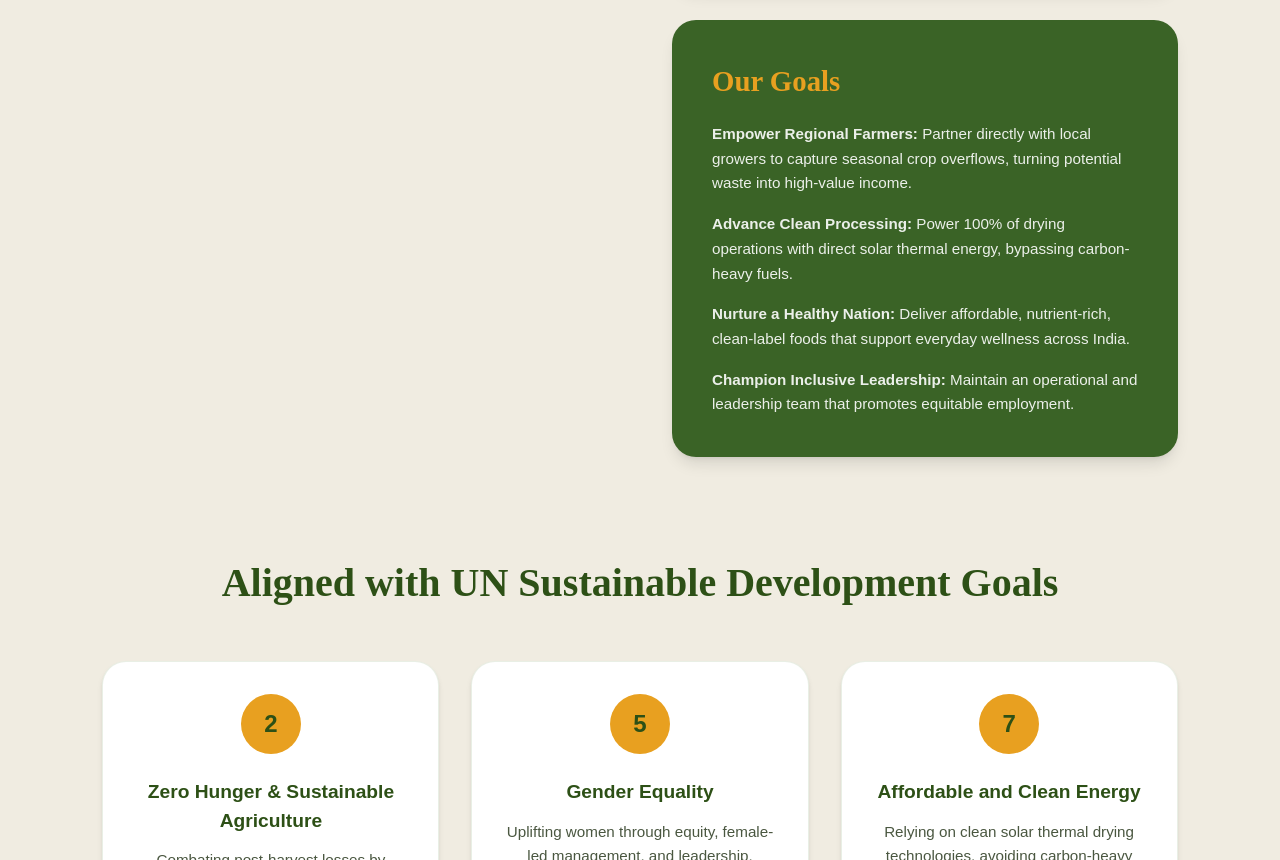
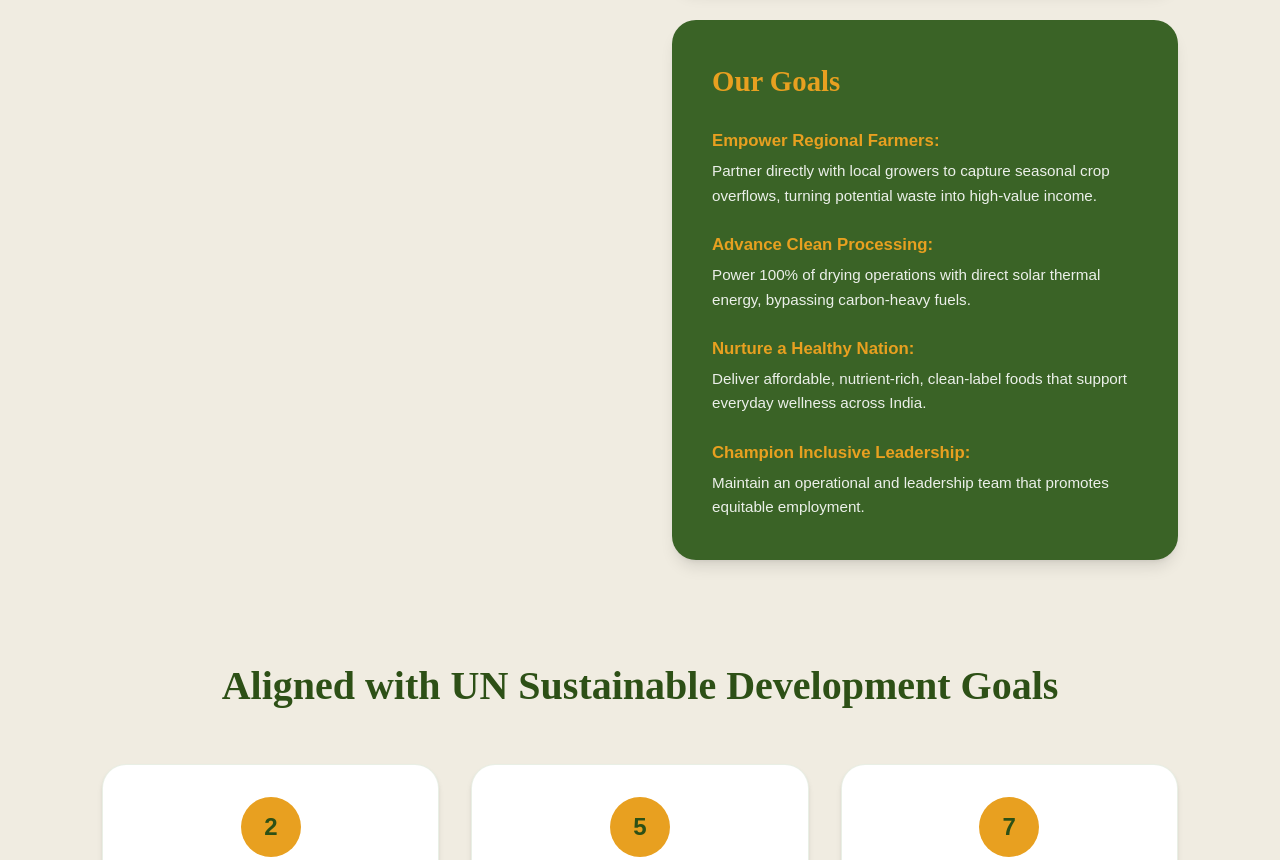
Before and after one commit to 56amit/sun-cured-Frontend, a React (Vite) app: page / in a window 1280 px wide. Shown: the part 8020-8880 px from the top of the page. Built offline with nearby package versions, Linux system fonts and the light colour scheme; no server answers.

Commit message:
feat: enhance goals section in Sustainability page with improved formatting and readability

```diff
--- a/src/pages/Sustainability.tsx
+++ b/src/pages/Sustainability.tsx
@@ -54,12 +54,24 @@ export function Sustainability() {
 
           {/* Goals */}
           <div className="bg-[#3a6326] text-white p-[2.5rem] rounded-[24px] shadow-lg">
-            <h3 className="font-heading text-[1.8rem] font-extrabold text-sun mb-[1.2rem]">Our Goals</h3>
-            <ul className="flex flex-col gap-[1rem] text-[0.95rem] leading-relaxed opacity-90">
-              <li><strong>Empower Regional Farmers:</strong> Partner directly with local growers to capture seasonal crop overflows, turning potential waste into high-value income.</li>
-              <li><strong>Advance Clean Processing:</strong> Power 100% of drying operations with direct solar thermal energy, bypassing carbon-heavy fuels.</li>
-              <li><strong>Nurture a Healthy Nation:</strong> Deliver affordable, nutrient-rich, clean-label foods that support everyday wellness across India.</li>
-              <li><strong>Champion Inclusive Leadership:</strong> Maintain an operational and leadership team that promotes equitable employment.</li>
+            <h3 className="font-heading text-[1.8rem] font-extrabold text-sun mb-[1.5rem]">Our Goals</h3>
+            <ul className="flex flex-col gap-[1.4rem] text-[0.95rem] leading-relaxed">
+              <li className="flex flex-col gap-[0.3rem]">
+                <strong className="text-sun font-bold text-[1.05rem] block">Empower Regional Farmers:</strong>
+                <span className="opacity-90 block">Partner directly with local growers to capture seasonal crop overflows, turning potential waste into high-value income.</span>
+              </li>
+              <li className="flex flex-col gap-[0.3rem]">
+                <strong className="text-sun font-bold text-[1.05rem] block">Advance Clean Processing:</strong>
+                <span className="opacity-90 block">Power 100% of drying operations with direct solar thermal energy, bypassing carbon-heavy fuels.</span>
+              </li>
+              <li className="flex flex-col gap-[0.3rem]">
+                <strong className="text-sun font-bold text-[1.05rem] block">Nurture a Healthy Nation:</strong>
+                <span className="opacity-90 block">Deliver affordable, nutrient-rich, clean-label foods that support everyday wellness across India.</span>
+              </li>
+              <li className="flex flex-col gap-[0.3rem]">
+                <strong className="text-sun font-bold text-[1.05rem] block">Champion Inclusive Leadership:</strong>
+                <span className="opacity-90 block">Maintain an operational and leadership team that promotes equitable employment.</span>
+              </li>
             </ul>
           </div>
         </div>
```
